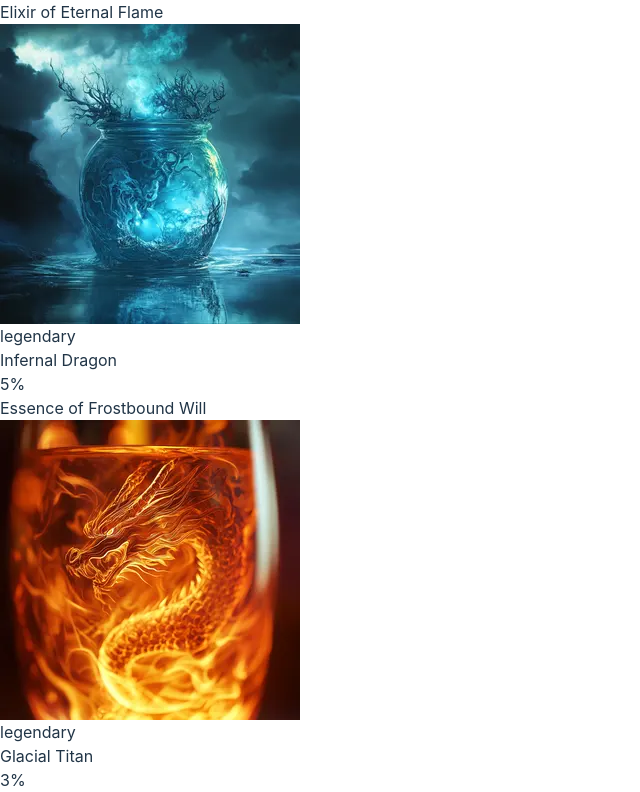
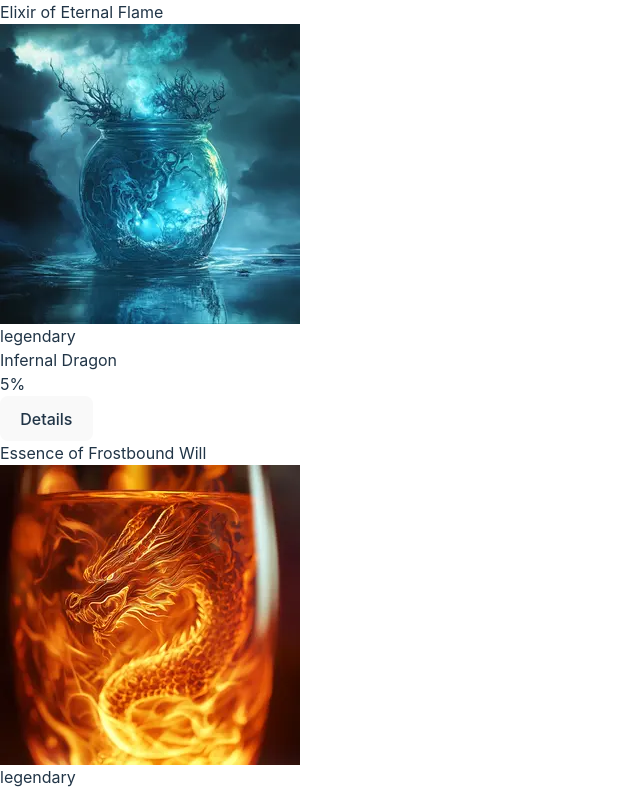
Before and after one commit to ArianFrutoss/arian-frutos-intcli2425, a React (Vite) app: page / in a window 1280 px wide. Shown: the top 792 px of the page, without its empty margins (0-640 px from the left). Built offline with nearby package versions, Linux system fonts and the light colour scheme.

Commit message:
ADD - the modal of the potions details

```diff
--- a/src/App.tsx
+++ b/src/App.tsx
@@ -7,10 +7,12 @@ import { calculateCraftingTime, filterByLevelRequirement, findPotionByEffect, ge
 import RarityFilter from './components/RarityFilter';
 import EffectFilter from './components/EffectFilter';
 import CraftTimeButton from './components/CraftTimeButton';
+import PotionModal from './components/PotionModal';
 
 function App() {
   const [potionsArray] = useState<Potion[]>(potions);
   const [activePotions, setActivePotions] = useState<Potion[]>(potions);
+  const [activePotion, setActivePotion] = useState<Potion | null>(null);
   const [sliderValue, setSliderValue] = useState<string>("0");
   const [rarityValue, setRarityValue] = useState<string>("");
   const [effectValue, setEffectValue] = useState<string>("");
@@ -28,12 +30,26 @@ function App() {
     setCraftTimeValue(calculateCraftingTime(activePotions));
   };
 
+  const openModal = (potion: Potion) => {
+    setActivePotion(potion);
+  };
+
+  const closeModal = () => {
+    setActivePotion(null);
+    console.log(activePotion)
+  };
+
   return (
     <>
+      {activePotion ?
+        <PotionModal closeModal={closeModal} potion={activePotion} />
+        :
+        null
+      }
       <div className="w-screen h-screen">
-        <PotionList potionsArray={activePotions} />
+        <PotionList openModal={openModal} potionsArray={activePotions} />
         <div className="flex justify-around h-[10%] absolute bottom-[5%] w-full">
-          <LevelFilter sliderValue ={+sliderValue} setSliderCont={setSliderValue} />
+          <LevelFilter sliderValue={+sliderValue} setSliderCont={setSliderValue} />
           <RarityFilter setRarityValue={setRarityValue} />
           <EffectFilter setEffectValue={setEffectValue} />
           <CraftTimeButton craftTimeValue={craftTimeValue} calculateCraftTime={calculateCraftTime} />
--- a/src/components/PotionList.tsx
+++ b/src/components/PotionList.tsx
@@ -2,10 +2,11 @@ import React from "react";
 import { Potion } from "../types/Potion";
 
 interface Props {
+  openModal: (potion: Potion) => void;
   potionsArray: Potion[];
 }
 
-const PotionList: React.FC<Props> = ({ potionsArray }) => {
+const PotionList: React.FC<Props> = ({ openModal, potionsArray }) => {
   return (
     <>
       <div className="w-[100%] bg-gray-950 bg-opacity-50 p-[2%] flex flex-wrap">
@@ -16,6 +17,7 @@ const PotionList: React.FC<Props> = ({ potionsArray }) => {
             <p>{potion.rarity}</p>
             <p>{potion.meta.availability.drop_rate.boss}</p>
             <p>{potion.meta.availability.drop_rate.chance}</p>
+            <button onClick={() => { openModal(potion) }}>Details</button>
           </div>
         ))}
       </div>
--- /dev/null
+++ b/src/components/PotionModal.tsx
@@ -0,0 +1,21 @@
+import React from "react";
+import { Potion } from "../types/Potion";
+
+interface Props {
+    closeModal: () => void;
+    potion: Potion;
+}
+
+const PotionModal: React.FC<Props> = ({ closeModal, potion }) => {
+    return (
+        <>
+            <div className='absolute w-screen h-screen bg-black bg-opacity-80 z-10 flex justify-center'>
+                <div className='bg-stone-950 w-[50%]'>
+                    <button onClick={closeModal}>X</button>
+                </div>
+            </div>
+        </>
+    )
+}
+
+export default PotionModal;
```
Lines whose indentation alone changed are shown as unchanged.
